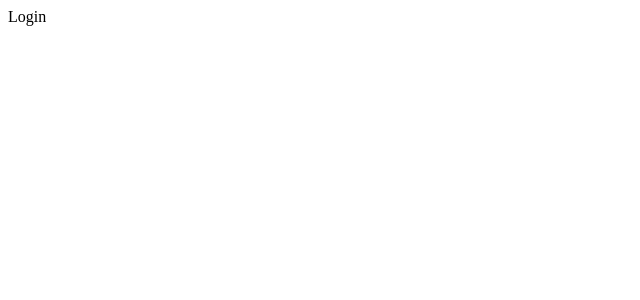
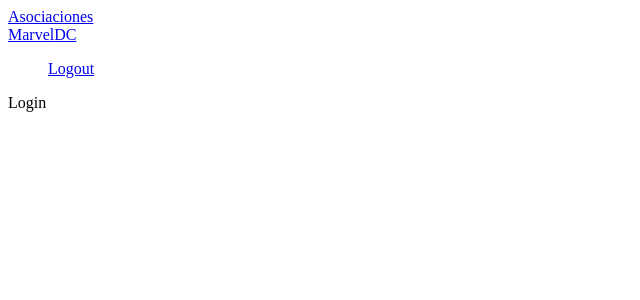
Before and after one commit to jaavispeed/Pingify, a React (Vite) app: page /login in a window 1280 px wide. Shown: the top 300 px of the page, without its empty margins (0-640 px from the left). Built offline with nearby package versions, Linux system fonts and the light colour scheme.

Commit message:
Navbar OK

```diff
--- a/src/components/Navbar/Navbar.jsx
+++ b/src/components/Navbar/Navbar.jsx
@@ -1,9 +1,46 @@
-import React from 'react'
+import { Link, NavLink } from 'react-router-dom';
 
-const Navbar = () => {
-  return (
-    <div>Navbar</div>
-  )
+
+export const Navbar = () => {
+    return (
+        <nav className="navbar navbar-expand-sm navbar-dark bg-dark">
+
+            <Link
+                className="navbar-brand"
+                to="/"
+            >
+                Asociaciones
+            </Link>
+
+            <div className="navbar-collapse">
+                <div className="navbar-nav">
+
+                    <NavLink
+                        className="nav-item nav-link"
+                        to="/marvel"
+                    >
+                        Marvel
+                    </NavLink>
+
+                    <NavLink
+                        className="nav-item nav-link"
+                        to="/dc"
+                    >
+                        DC
+                    </NavLink>
+                </div>
+            </div>
+
+            <div className="navbar-collapse collapse w-100 order-3 dual-collapse2">
+                <ul className="navbar-nav ml-auto">
+                    <NavLink
+                        className="nav-item nav-link"
+                        to="/login"
+                    >
+                        Logout
+                    </NavLink>
+                </ul>
+            </div>
+        </nav>
+    )
 }
-
-export default Navbar
--- a/src/router/AppRouter.jsx
+++ b/src/router/AppRouter.jsx
@@ -3,19 +3,18 @@
 import Login from '../components/auth/Login/Login.jsx'
 import Register from '../components/auth/Register/Register.jsx'
 import Home from '../components/Home/Home.jsx'
+import { Navbar } from '../components/Navbar/Navbar.jsx'
 
 const AppRouter = () => {
   return (
     <>
-
+    <Navbar/>
     <Routes>
-
         <Route path="login" element={<Login/>} />
         <Route path="register" element={<Register/>}/>
         <Route path="home" element={<Home/>}/>
 
         <Route path="/" element={<Navigate to="/login"/>}/>
-
     </Routes>
 
     </>
```
